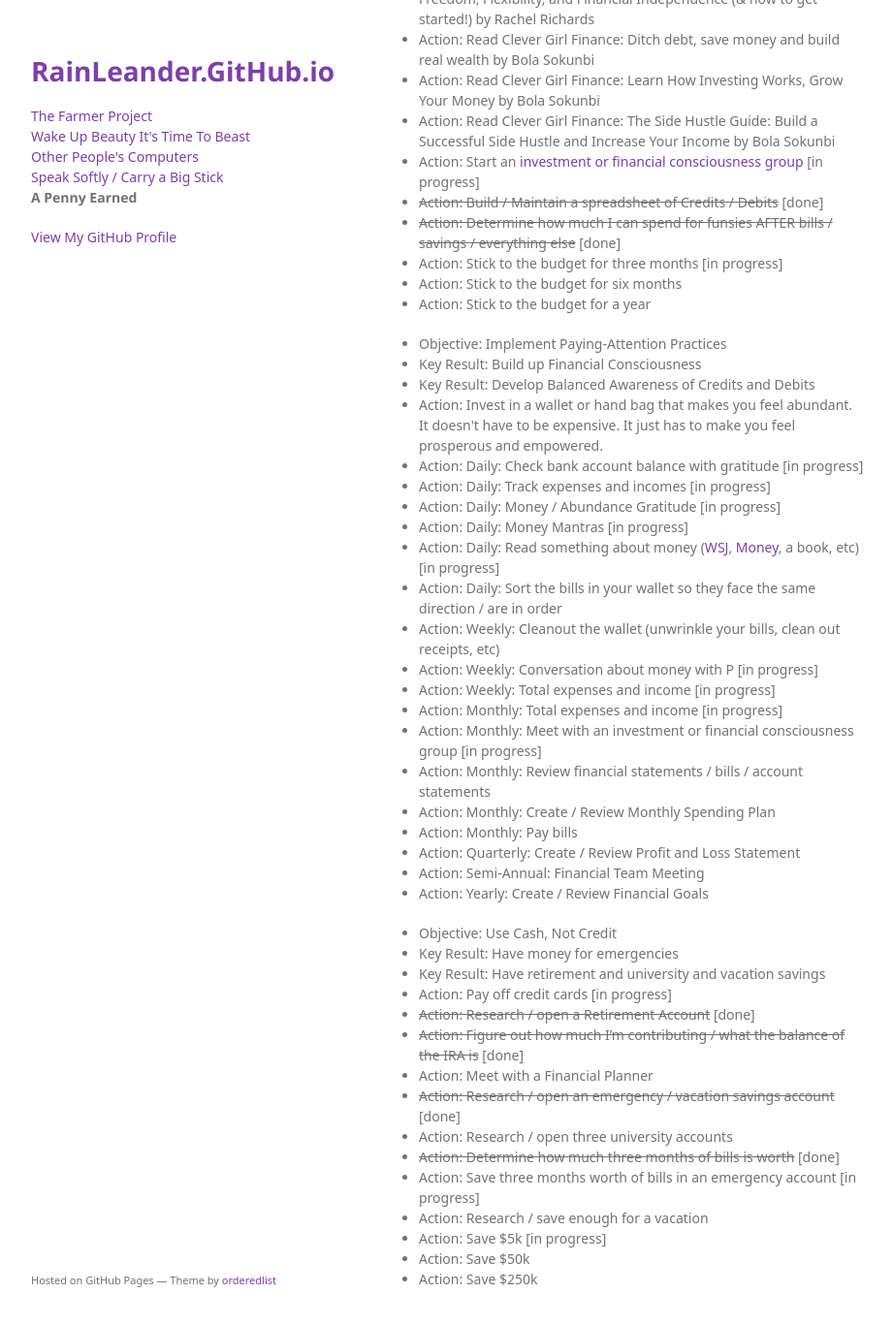
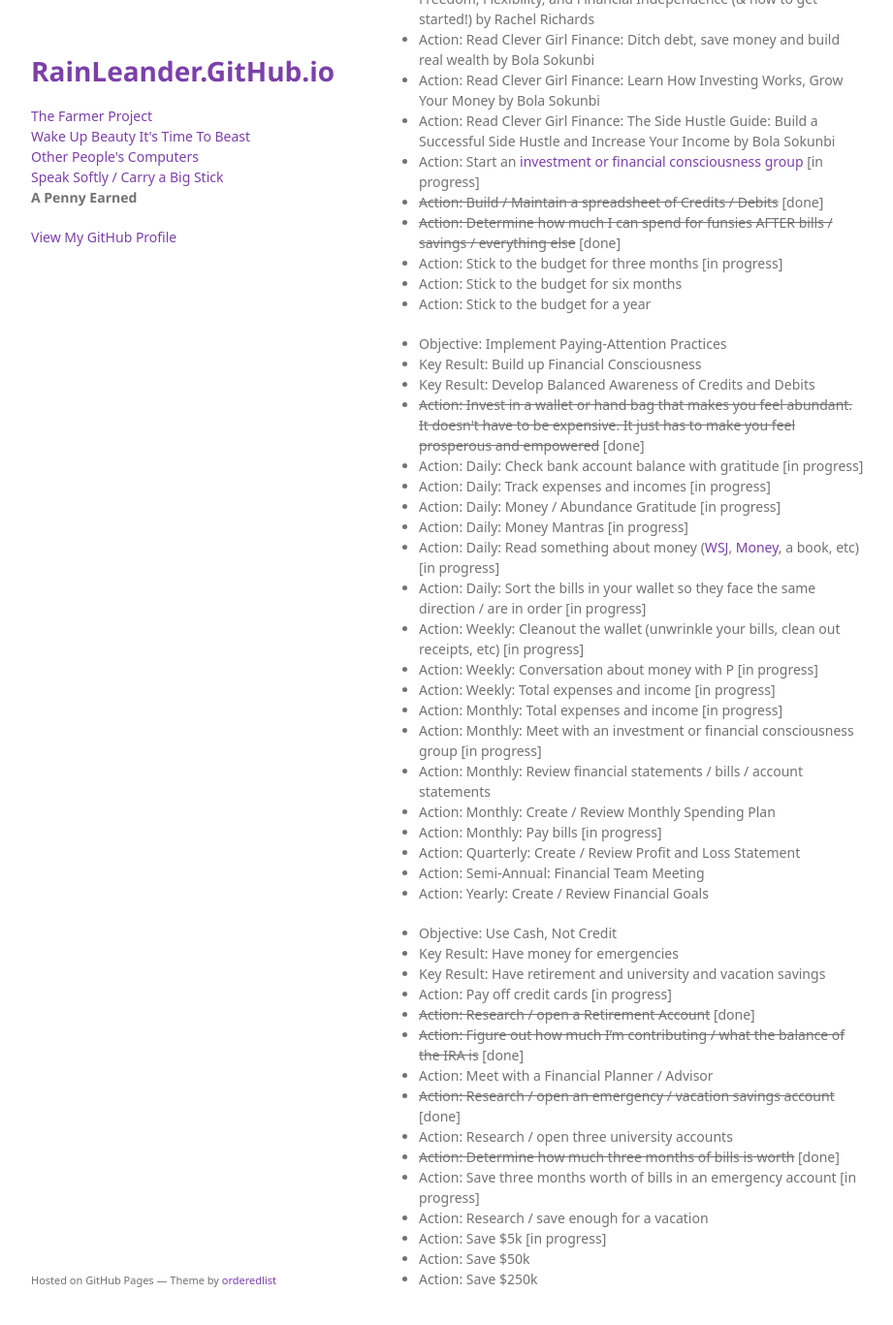
Before and after one commit to rainleander/rainleander.github.io, a Jekyll site: the page a-penny-earned.html, which Jekyll copies as it is, in a window 1280 px wide and 1400 px high, scrolled down 569 px. Shown: the top 1367 px of the window at 97% size, without its empty margins (178-1099 px from the left). Built offline with Jekyll 4.4.1, drawn with Linux system fonts in a browser that asks for light colours; some web fonts are replaced.

Commit message:
Update a-penny-earned.html

```diff
--- a/a-penny-earned.html
+++ b/a-penny-earned.html
@@ -54,21 +54,21 @@
       <ul><li>Objective: Implement Paying-Attention Practices</li>
         <li>Key Result: Build up Financial Consciousness</li>
         <li>Key Result: Develop Balanced Awareness of Credits and Debits</li>
-        <li>Action: Invest in a wallet or hand bag that makes you feel abundant. It doesn't have to be expensive. It just has to make you feel prosperous and empowered.</li>
+        <li><strike>Action: Invest in a wallet or hand bag that makes you feel abundant. It doesn't have to be expensive. It just has to make you feel prosperous and empowered</strike> [done]</li>
         <li>Action: Daily: Check bank account balance with gratitude [in progress]</li>
         <li>Action: Daily: Track expenses and incomes [in progress]</li>
         <li>Action: Daily: Money / Abundance Gratitude [in progress]</li>
         <li>Action: Daily: Money Mantras [in progress]</li>
         <li>Action: Daily: Read something about money (<a href="https://www.wsj.com/">WSJ</a>, <a href="https://money.com/">Money</a>, a book, etc) [in progress]</li>
-        <li>Action: Daily: Sort the bills in your wallet so they face the same direction / are in order</li>
-        <li>Action: Weekly: Cleanout the wallet (unwrinkle your bills, clean out receipts, etc)</li>
+        <li>Action: Daily: Sort the bills in your wallet so they face the same direction / are in order [in progress]</li>
+        <li>Action: Weekly: Cleanout the wallet (unwrinkle your bills, clean out receipts, etc) [in progress]</li>
         <li>Action: Weekly: Conversation about money with P [in progress]</li>
         <li>Action: Weekly: Total expenses and income [in progress]</li>
         <li>Action: Monthly: Total expenses and income [in progress]</li>
         <li>Action: Monthly: Meet with an investment or financial consciousness group [in progress]</li>
         <li>Action: Monthly: Review financial statements / bills / account statements</li>
         <li>Action: Monthly: Create / Review Monthly Spending Plan</li>
-        <li>Action: Monthly: Pay bills</li>
+        <li>Action: Monthly: Pay bills [in progress]</li>
         <li>Action: Quarterly: Create / Review Profit and Loss Statement</li>
         <li>Action: Semi-Annual: Financial Team Meeting</li>
         <li>Action: Yearly: Create / Review Financial Goals</li></ul>
@@ -79,7 +79,7 @@
         <li>Action: Pay off credit cards [in progress]</li>
         <li><strike>Action: Research / open a Retirement Account</strike> [done]</li>
         <li><strike>Action: Figure out how much I’m contributing / what the balance of the IRA is</strike> [done]</li>
-        <li>Action: Meet with a Financial Planner</li>
+        <li>Action: Meet with a Financial Planner / Advisor</li>
         <li><strike>Action: Research / open an emergency / vacation savings account</strike> [done]</li>
         <li>Action: Research / open three university accounts</li>
         <li><strike>Action: Determine how much three months of bills is worth</strike> [done]</li>
```
